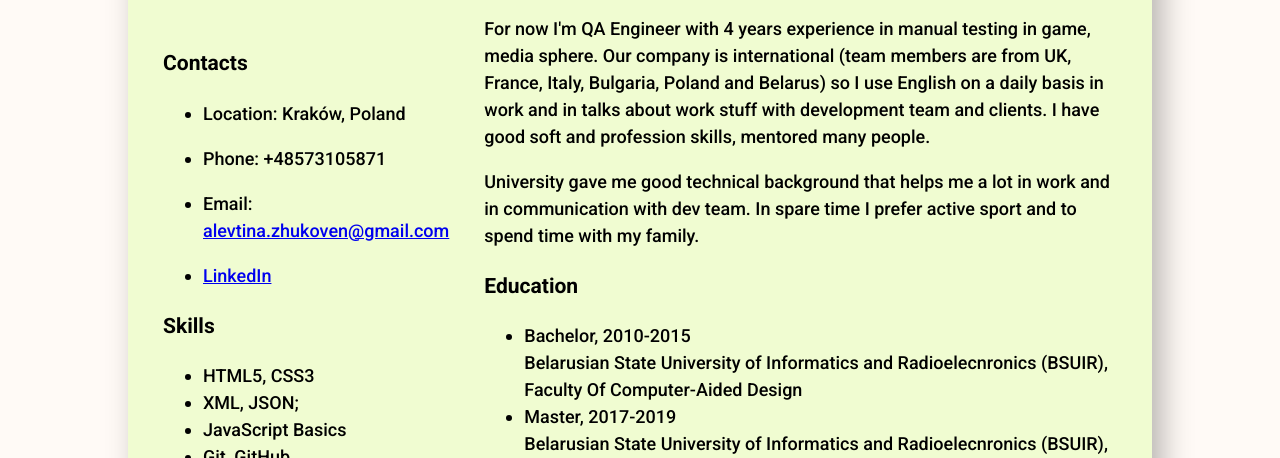
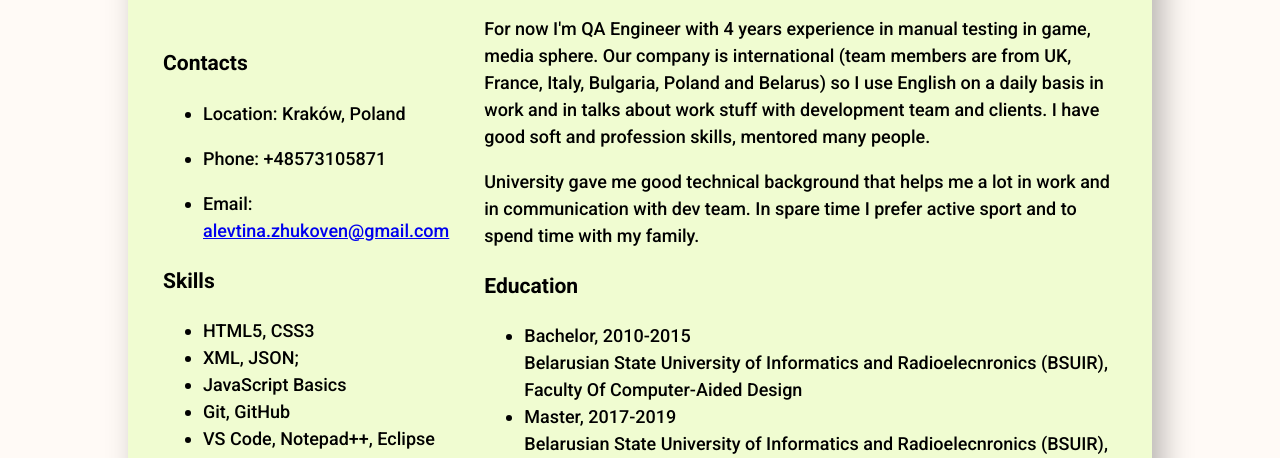
Before and after one commit to Levtiana/rsschool-cv, a plain HTML site: page index.html in a window 1280 px wide. Shown: the part 342-800 px from the top of the page. Drawn offline with Linux system fonts and the light colour scheme.

Commit message:
fix: update self-closing tags

```diff
--- a/index.html
+++ b/index.html
@@ -9,7 +9,7 @@
     <link rel="preconnect" href="https://fonts.gstatic.com">
     <link href="https://fonts.googleapis.com/css2?family=Roboto:wght@100;300;500;700&display=swap" rel="stylesheet">
     <title>CV Alevtina Zhukoven</title>
-    <link rel="icon" href="./img/icons/favicon.ico"/>
+    <link rel="icon" href="./img/icons/favicon.ico">
 </head>
 
 <body>
@@ -52,10 +52,6 @@
                       </li>
                       <li>
                        <p> Email:<a href="mailto:alevtina.zhukoven@gmail.com"><br>alevtina.zhukoven@gmail.com</a></p>
-                      </li>
-                      <li>
-
-                        <a href="https://www.linkedin.com/in/alevtina-zhukoven-97a689b4">LinkedIn</a>
                       </li>
                     </ul>
                 </section>
@@ -106,13 +102,13 @@
             <h3>Education</h3>
             <ul>
               <li>
-                Bachelor, 2010-2015 <br />Belarusian State University of Informatics and
-                Radioelecnronics (BSUIR),<br />
+                Bachelor, 2010-2015 <br>Belarusian State University of Informatics and
+                Radioelecnronics (BSUIR),<br>
                 Faculty Of Computer-Aided Design
               </li>
               <li>
-                Master, 2017-2019 <br />Belarusian State University of Informatics and
-                Radioelecnronics (BSUIR),<br />
+                Master, 2017-2019 <br>Belarusian State University of Informatics and
+                Radioelecnronics (BSUIR),<br>
                 Faculty Of Engineering And Economics
               </li>
             </ul>
@@ -121,7 +117,7 @@
             <section class="courses" id="courses">
                 <h3>Courses</h3>
                 <ul>
-                  <li >
+                  <li>
                     RS Schools Course «JavaScript/Front-end. Stage 0» (in progress)
                   </li>
                   <li>
```
